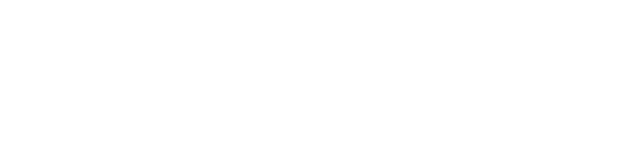
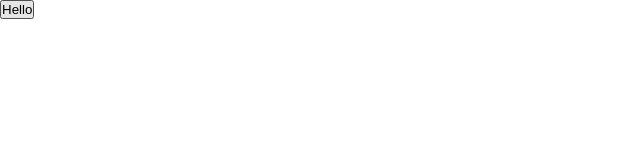
Before and after one commit to rcmonsayac/JS-SayHello, a plain HTML site: page index.html in a window 1280 px wide. Shown: the full height of the page, 0-640 px from the left. Drawn offline with Linux system fonts and the light colour scheme.

Commit message:
Add hello button

```diff
--- a/index.html
+++ b/index.html
@@ -1,11 +1,18 @@
 <!DOCTYPE html>
 <html lang="en">
+
 <head>
     <meta charset="UTF-8">
     <meta name="viewport" content="width=device-width, initial-scale=1.0">
+    <link href="./styles.css" rel="stylesheet">
     <title>Say Hello</title>
 </head>
+
 <body>
+    <div class="container">
+        <button>Hello</button>
+    </div>
 
 </body>
+
 </html>
--- a/styles.css
+++ b/styles.css
@@ -0,0 +1,5 @@
+* {
+    padding: 0;
+    margin: 0;
+    box-sizing: border-box;
+}
```
